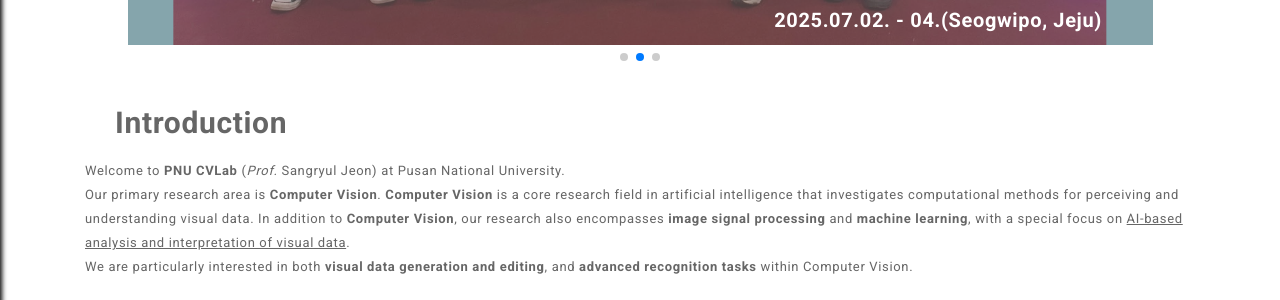
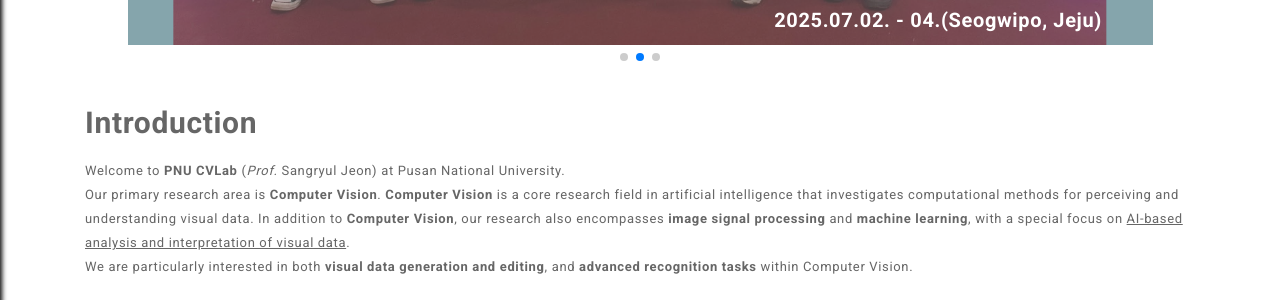
Before and after one commit to pnucvlab/pnucvlab.github.io, a Jekyll site: the page built from index.html, in a window 1280 px wide and 1397 px high. Shown: the part 785-1085 px from the top of the window. Built offline with Jekyll 4.4.1, drawn with Linux system fonts in a browser that asks for light colours; the list of posts is cut into pages by our own code.

Commit message:
Edit Home

```diff
--- a/assets/css/main.css
+++ b/assets/css/main.css
@@ -394,18 +394,18 @@
 }
 
 /* Home Intro Section 스타일 */
-.home-intro {
-  font-size: 20px;
-  padding: 0 0;
-}
-
 .home-title {
 	font-size: 30px;
 	font-weight: bold;
 	margin-bottom: 0.3em;
-	text-indent: 1em;
-	padding-left: 0px;
   }
+
+.home-text {
+  font-size: 20px;
+  padding: 0 0;
+  text-indent: 1em;
+  padding-left: 0px;
+}
 
 .bio-section {
 	display: flex;
--- a/index.html
+++ b/index.html
@@ -63,7 +63,7 @@
 
 <div class="container">
   <p class="home-title">Introduction</p>
-  <div class="home-intro"></div>
+  <div class="home-text"></div>
     Welcome to <strong>PNU CVLab</strong> (<i>Prof.</i> Sangryul Jeon) at Pusan National University.<br>
     Our primary research area is <b>Computer Vision</b>. <b>Computer Vision</b> is a core research field in artificial intelligence
     that investigates computational methods for perceiving and understanding visual data. In addition to <strong>Computer Vision</strong>, our research also encompasses <strong>image signal processing</strong> and
```
